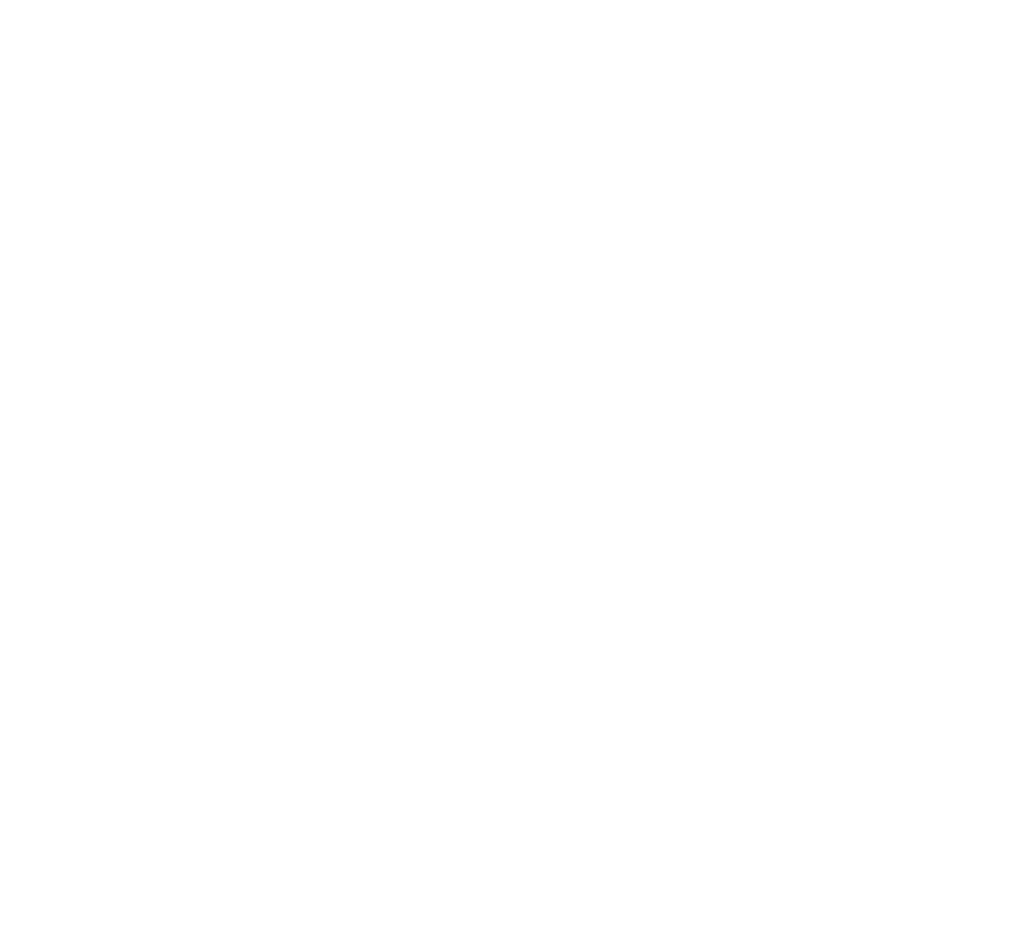
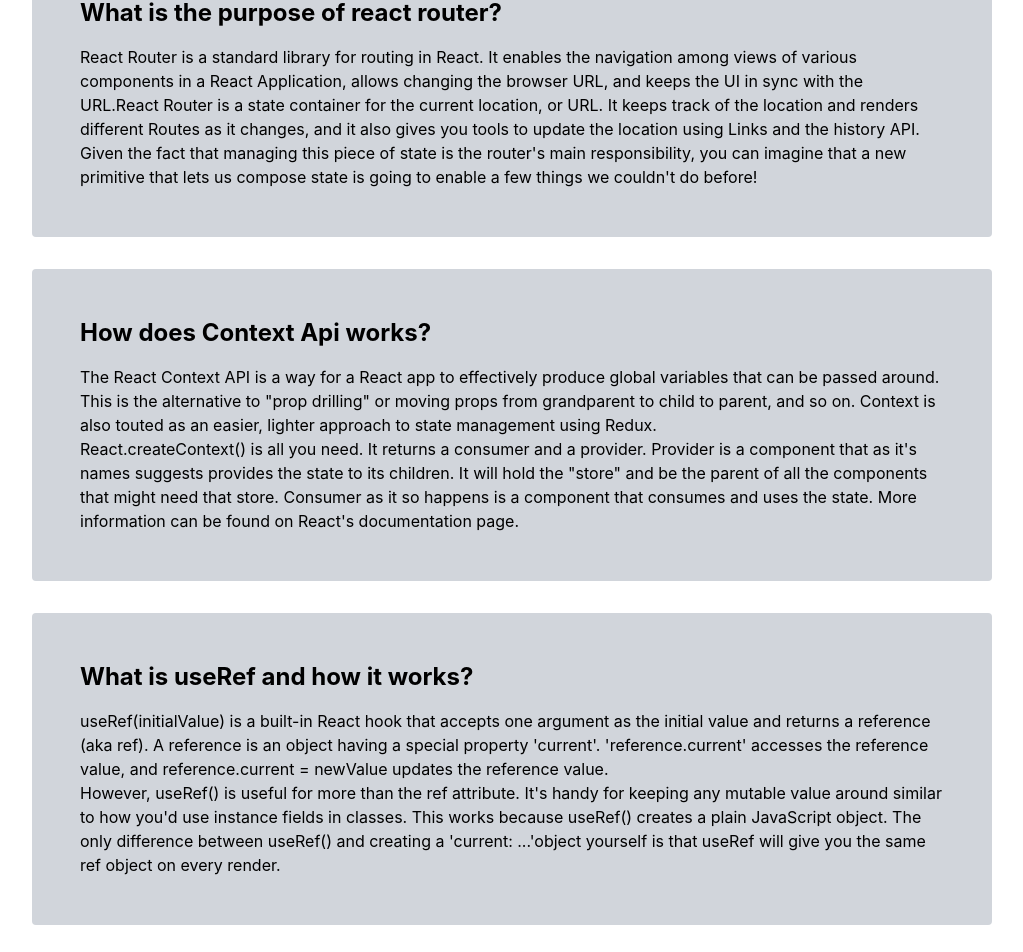
Before and after one commit to sabidalam/Crazy-Test, a React (Create React App) app: page /blog in a window 1280 px wide. Shown: the part 211-1163 px from the top of the page, without its empty margins (128-1151 px from the left). Before the commit the page ends 800 px from the top, so only its background shows below. Built offline with nearby package versions, Linux system fonts and the light colour scheme.

Commit message:
added-blog-content

```diff
--- a/src/Components/Blog/Blog.js
+++ b/src/Components/Blog/Blog.js
@@ -2,8 +2,31 @@
 
 const Blog = () => {
     return (
-        <div>
-            <h4>blog</h4>
+        <div className='container mx-auto px-40'>
+            <h1 className='text-3xl font-bold bg-blue-500 text-white rounded w-1/6 py-3 mx-auto my-5'>Blog</h1>
+            <div className='bg-gray-300 text-left pl-12 p-12 rounded mb-8'>
+                <h3 className='text-2xl font-bold mb-4'>What is the purpose of react router?</h3>
+                <p>
+                    React Router is a standard library for routing in React. It enables the navigation among views of various components in a React Application, allows changing the browser URL, and keeps the UI in sync with the URL.React Router is a state container for the current location, or URL. It keeps track of the location and renders different Routes as it changes, and it also gives you tools to update the location using Links and the history API. Given the fact that managing this piece of state is the router's main responsibility, you can imagine that a new primitive that lets us compose state is going to enable a few things we couldn't do before!
+                </p>
+            </div>
+            <div className='bg-gray-300 text-left pl-12 p-12 rounded mb-8'>
+                <h3 className='text-2xl font-bold mb-4'>How does Context Api works?</h3>
+                <p>
+                    The React Context API is a way for a React app to effectively produce global variables that can be passed around. This is the alternative to "prop drilling" or moving props from grandparent to child to parent, and so on. Context is also touted as an easier, lighter approach to state management using Redux. <br />
+                    React.createContext() is all you need. It returns a consumer and a provider. Provider is a component that as it's names suggests provides the state to its children. It will hold the "store" and be the parent of all the components that might need that store. Consumer as it so happens is a component that consumes and uses the state. More information can be found on React's documentation page.
+                </p>
+            </div>
+            <div className='bg-gray-300 text-left pl-12 p-12 rounded mb-8'>
+                <h3 className='text-2xl font-bold mb-4'>What is useRef and how it works?</h3>
+                <p>
+                    useRef(initialValue) is a built-in React hook that accepts one argument as the initial value and returns a reference (aka ref). A reference is an object having a special property 'current'.
+                    'reference.current' accesses the reference value, and reference.current = newValue updates the reference value. <br />
+                    However, useRef() is useful for more than the ref attribute. It's handy for keeping any mutable value around similar to how you'd use instance fields in classes.
+
+                    This works because useRef() creates a plain JavaScript object. The only difference between useRef() and creating a 'current: ...'object yourself is that useRef will give you the same ref object on every render.
+                </p>
+            </div>
         </div>
     );
 };
--- a/src/Components/Options/Options.js
+++ b/src/Components/Options/Options.js
@@ -2,10 +2,10 @@
 
 const Options = ({ option }) => {
     return (
-        <div className='bg-white py-2 px-6 rounded'>
-            <div class="flex items-center my-4">
-                <input id="default-radio-1" type="radio" value="" name="default-radio" class="w-4 h-4 text-blue-600" />
-                <label for="default-radio-1" class="ml-2 text-sm font-medium text-gray-900 dark:text-blue-700">{option}</label>
+        <div className='bg-white py-2 px-6 rounded hover:bg-purple-200'>
+            <div className="flex items-center my-4">
+                <input id="default-radio-1" type="radio" value="" name="default-radio" className="w-4 h-4 text-blue-600 cursor-pointer" />
+                <label htmlFor="default-radio-1" className="ml-2 text-sm font-medium text-gray-900 dark:text-blue-700">{option}</label>
             </div>
 
         </div>
--- a/src/Components/Questions/Questions.js
+++ b/src/Components/Questions/Questions.js
@@ -1,12 +1,14 @@
 import React from 'react';
 import Options from '../Options/Options';
+import { FontAwesomeIcon } from '@fortawesome/react-fontawesome'
+import { faEye } from '@fortawesome/free-solid-svg-icons'
 
 const Questions = ({ qs }) => {
     const { question, options, correctAnswer } = qs;
     return (
-        <div className='my-12 grid grid-cols-1 bg-blue-700 rounded py-8'>
+        <div className='my-12 grid grid-cols-1 bg-blue-700 rounded py-8 relative'>
             <h3 className='text-white font-bold px-12 pb-8'>{question}</h3>
-            <div className='container mx-auto px-32 grid grid-cols-2 gap-8'>
+            <div className='container mx-auto px-12 grid grid-cols-2 gap-4'>
                 {
                     options.map((option, _idx) => <Options
                         key={_idx}
@@ -17,6 +19,10 @@
             <div className='w-1/2 mx-auto rounded py-4 mt-6 bg-white hidden'>
                 <h3 className='text-green-600 font-bold'>Answer: {correctAnswer}</h3>
             </div>
+            <button>
+                <FontAwesomeIcon className='text-white absolute top-10 right-8' icon={faEye}></FontAwesomeIcon>
+            </button>
+
 
         </div>
     );
--- a/src/Components/Quiz/Quiz.js
+++ b/src/Components/Quiz/Quiz.js
@@ -12,7 +12,7 @@
     return (
         <div>
             <h1 className='text-3xl font-bold mt-4 text-blue-600'>Quiz of {name}</h1>
-            <div className='container mx-auto px-16'>
+            <div className='container mx-auto px-40'>
                 {
                     questions.map(qs => <Questions
                         key={qs.id}
--- a/src/Components/Topics/Topics.js
+++ b/src/Components/Topics/Topics.js
@@ -8,7 +8,7 @@
 
     return (
         <div className='border-2 border-blue-700 rounded-lg'>
-            <img className='p-4 bg-gray-300' src={logo} alt="" />
+            <img className='p-4 bg-gray-300 rounded-t-lg' src={logo} alt="" />
             <div className='my-2 flex justify-between items-center px-4'>
                 <h4 className='font-bold text-blue-600'>{name}</h4>
                 <div>
```
